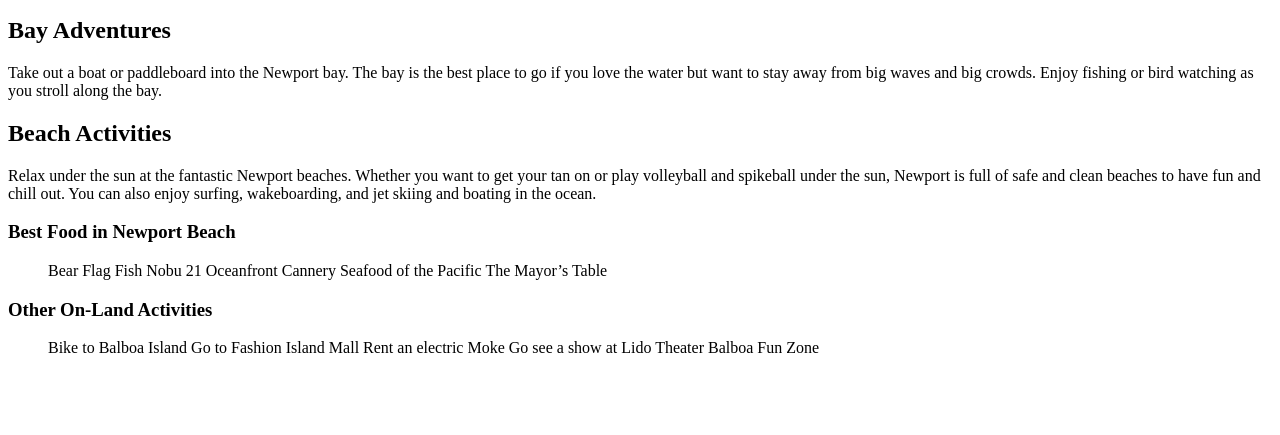
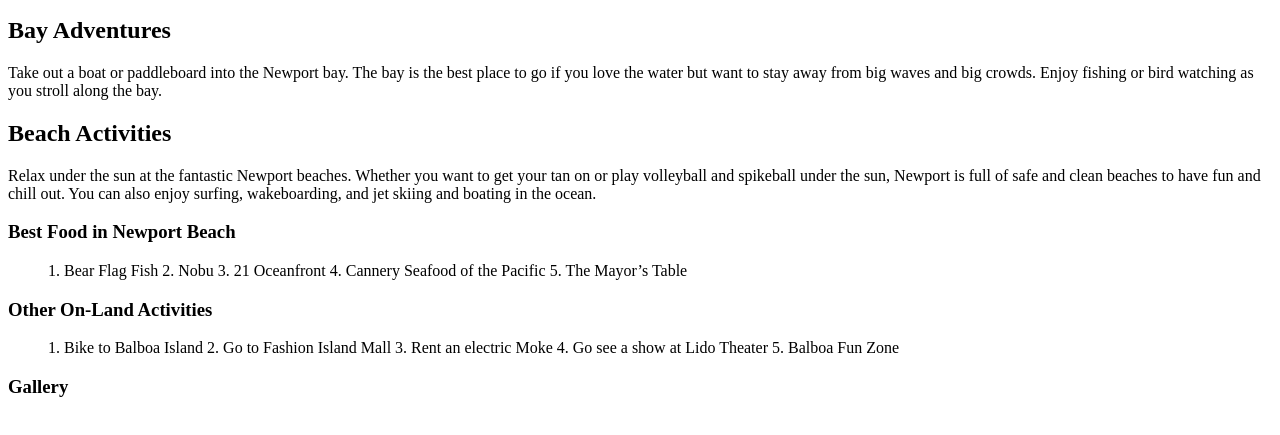
Before and after one commit to vamoia/weblab1, a plain HTML site: page basichtml.html in a window 1280 px wide. Shown: the part 137-572 px from the top of the page. Drawn offline with Linux system fonts and the light colour scheme.

Commit message:
basichtml

```diff
--- a/basichtml.html
+++ b/basichtml.html
@@ -15,36 +15,46 @@
     <body>
         <header>
             <h1>The Founding of Newport
-</h1>
+            </h1>
             <p>Newport Beach, California, was officially incorporated as a city in 1906, but its roots go back much further. The area first grew in the late 1800s when developers transformed the coastline into a small harbor town after a steamship successfully entered the bay in 1870, proving it was navigable. From those early days of fishing, shipping, and small-scale settlement, Newport quickly evolved into a thriving seaside community known for its harbor, beaches, and resort lifestyle.
-</p>
+            </p>
         </header>
 
         <main>
             <h2>Bay Adventures
 </h2>
-            <p>Take out a boat or paddleboard into the Newport bay. The bay is the best place to go if you love the water but want to stay away from big waves and big crowds. Enjoy fishing or bird watching as you stroll along the bay.
+            <section>
+                <p>Take out a boat or paddleboard into the Newport bay. The bay is the best place to go if you love the water but want to stay away from big waves and big crowds. Enjoy fishing or bird watching as you stroll along the bay.
 </p>
+            </section>
+
             <h2>Beach Activities</h2>
-            <p>Relax under the sun at the fantastic Newport beaches. Whether you want to get your tan on or play volleyball and spikeball under the sun, Newport is full of safe and clean beaches to have fun and chill out. You can also enjoy surfing, wakeboarding, and jet skiing and boating in the ocean.
+            <section>
+                <p>Relax under the sun at the fantastic Newport beaches. Whether you want to get your tan on or play volleyball and spikeball under the sun, Newport is full of safe and clean beaches to have fun and chill out. You can also enjoy surfing, wakeboarding, and jet skiing and boating in the ocean.
 </p>
+            </section>
+
             <h3>Best Food in Newport Beach
 </h3>
+            <section>
+                <ul>1. Bear Flag Fish
+                2. Nobu
+                3. 21 Oceanfront
+                4. Cannery Seafood of the Pacific
+                5. The Mayor’s Table
+                </ul>
+            </section>
 
-            <ul>Bear Flag Fish
-                Nobu
-                21 Oceanfront
-                Cannery Seafood of the Pacific
-                The Mayor’s Table
-</ul>
             <h3>Other On-Land Activities</h3>
 
-            <ol>Bike to Balboa Island
-                Go to Fashion Island Mall
-                Rent an electric Moke
-                Go see a show at Lido Theater
-                Balboa Fun Zone
+            <ol>1. Bike to Balboa Island
+                2. Go to Fashion Island Mall
+                3. Rent an electric Moke
+                4. Go see a show at Lido Theater
+                5. Balboa Fun Zone
 </ol>
+            <h3>Gallery</h3>
+
         </main>
         <footer></footer>
     </body>
```
